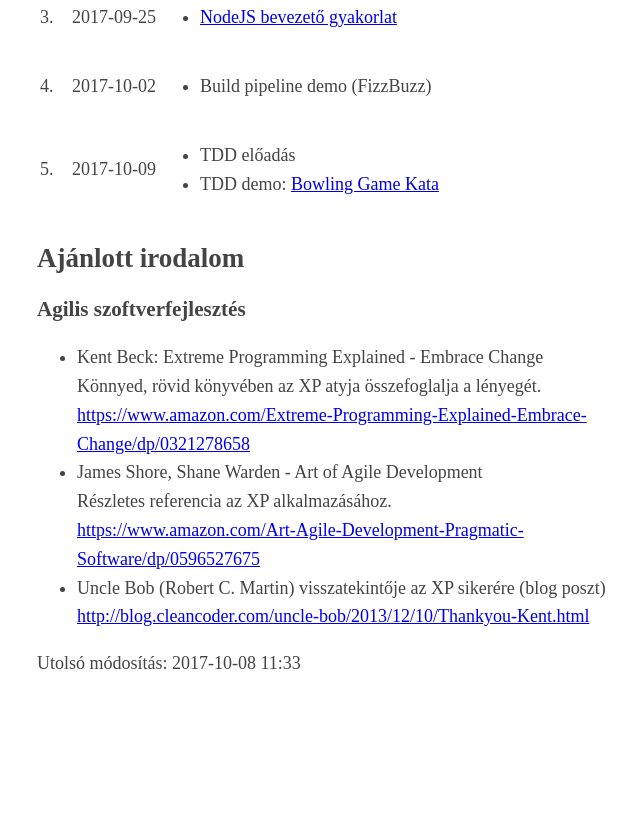
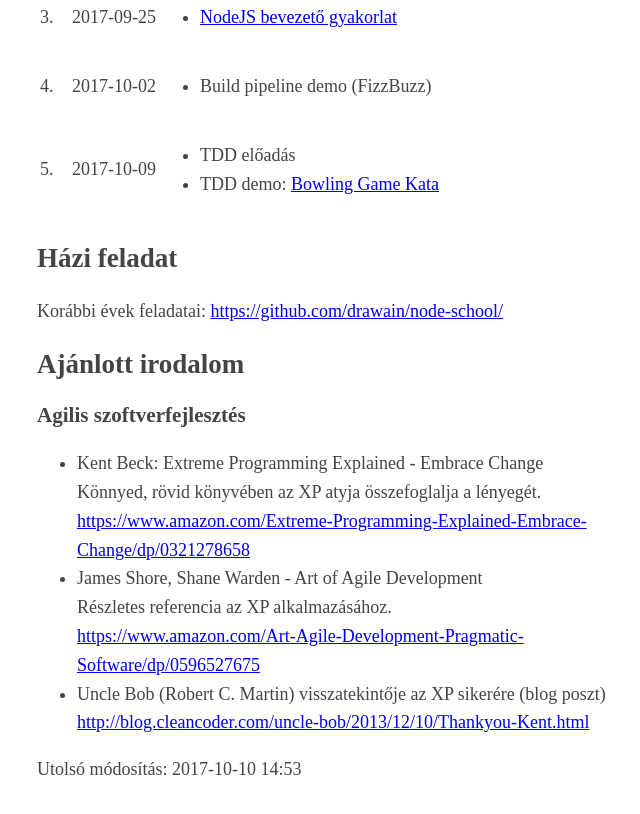
Before and after one commit to gszabo/elte-korszeru-web, a plain HTML site: page docs/index.html in a window 1280 px wide. Shown: the part 706-1520 px from the top of the page, without its empty margins (278-918 px from the left). Before the commit the page ends 1424 px from the top, so only its background shows below. Drawn offline with Linux system fonts and the light colour scheme.

Commit message:
add links to prev years homework

```diff
--- a/docs/index.html
+++ b/docs/index.html
@@ -98,6 +98,8 @@
       </tr>
     </tbody>
   </table>
+  <h2>Házi feladat</h2>
+  <p>Korábbi évek feladatai: <a href="https://github.com/drawain/node-school/">https://github.com/drawain/node-school/</a></p>
 
   <h2>Ajánlott irodalom</h2>
   <h3>Agilis szoftverfejlesztés</h3>
@@ -118,7 +120,7 @@
     </li>
   </ul>
   <footer>
-    Utolsó módosítás: <span id="last-modification-date">2017-10-08 11:33</span>
+    Utolsó módosítás: <span id="last-modification-date">2017-10-10 14:53</span>
   </footer>
 </body>
 
```
